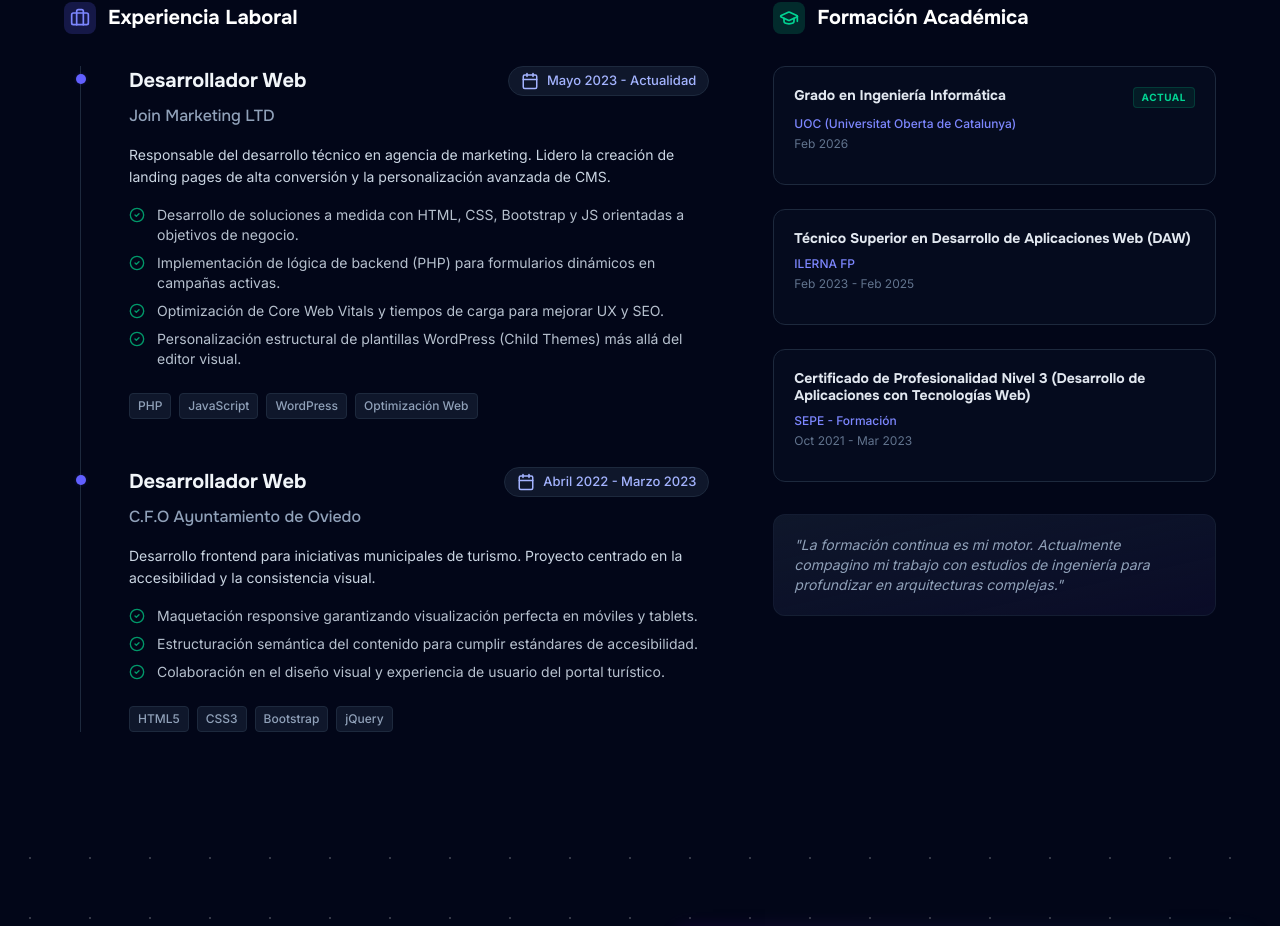
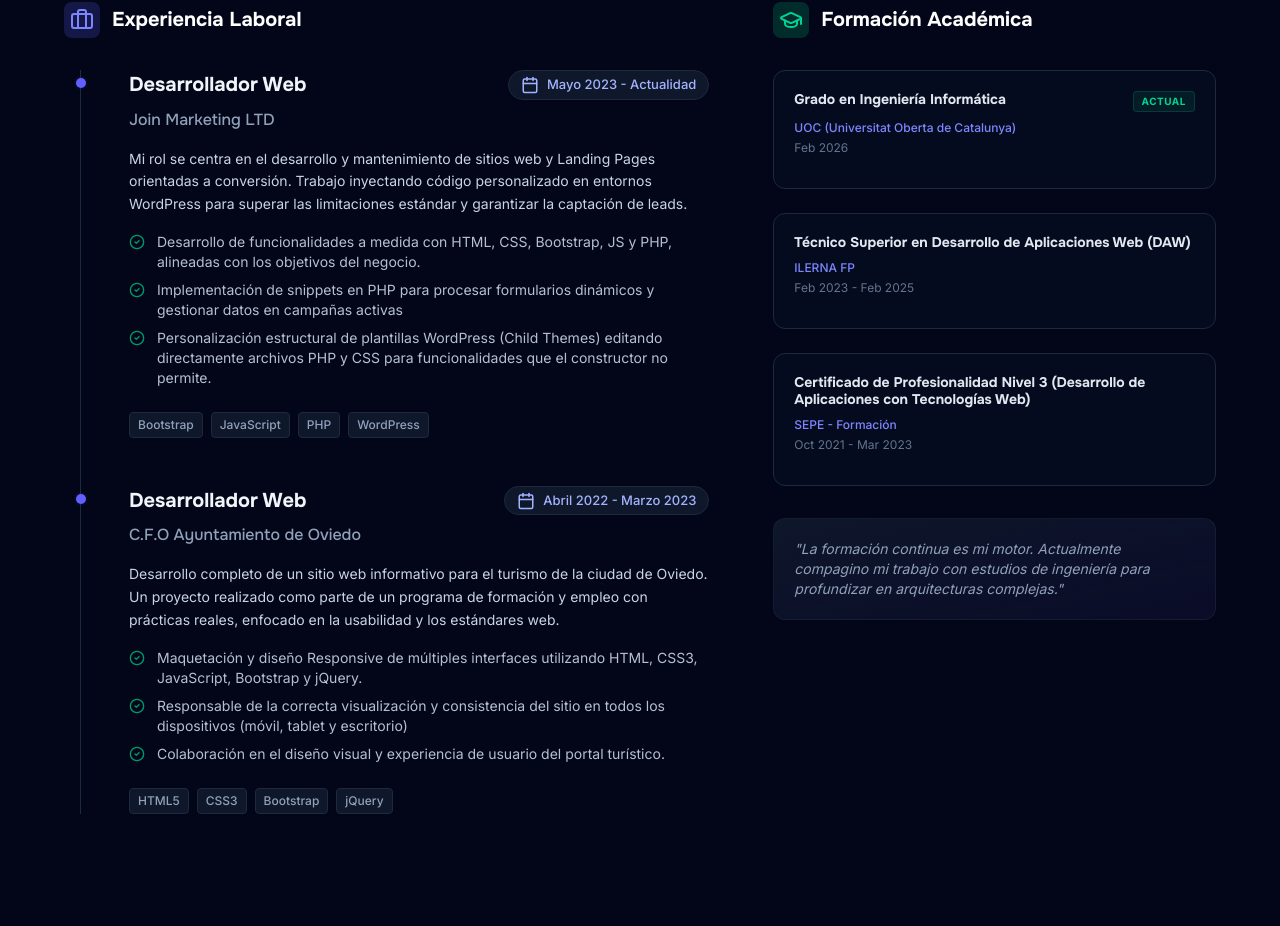
Before and after one commit to LuisChicaizaDev/portafolio-v2, a React (Vite) app: page / in a window 1280 px wide. Shown: the part 5023-5949 px from the top of the page. Built offline with nearby package versions, Linux system fonts and the light colour scheme.

Commit message:
feat(ui): actualizar información de experiencia laboral

```diff
--- a/src/components/sections/ExperienceSection.jsx
+++ b/src/components/sections/ExperienceSection.jsx
@@ -19,7 +19,7 @@ export const ExperienceSection = () => {
             </h2>
           </div>
           <p className="text-slate-400 max-w-3xl text-lg">
-            Mi recorrido técnico combinando el trabajo en entornos reales con la formación académica continua en ingeniería.
+            Mi experiencia laboral, combinada con una ruta de aprendizaje académico y técnico constante para fortalecer la base de mis conocmientos.
           </p>
         </div>
 
@@ -28,8 +28,8 @@ export const ExperienceSection = () => {
           {/* EXPERIENCIA LABORAL */}
           <div className="lg:col-span-7 space-y-12">
             <h3 className="text-xl font-bold text-white flex items-center gap-3 mb-8">
-              <span className="w-8 h-8 rounded-lg bg-indigo-500/20 flex items-center justify-center text-indigo-400">
-                <Briefcase className="w-5 h-5" />
+              <span className="size-9 rounded-lg bg-indigo-500/20 flex items-center justify-center text-indigo-400">
+                <Briefcase className="size-6" />
               </span>
               Experiencia Laboral
             </h3>
@@ -39,7 +39,7 @@ export const ExperienceSection = () => {
                 <div key={job.company} className="group relative pl-8 md:pl-12">
 
                   {/* Punto en la línea de tiempo */}
-                  <div className="absolute -left-[5px] top-2 w-2.5 h-2.5 rounded-full bg-indigo-500 shadow-[0_0_4px_rgba(99,102,241,0.2)] group-hover:shadow-[0_0_18px_rgba(99,102,241,0.9)] transition-all"></div>
+                  <div className="absolute -left-1.25 top-2 w-2.5 h-2.5 rounded-full bg-indigo-500 shadow-[0_0_4px_rgba(99,102,241,0.2)] group-hover:shadow-[0_0_18px_rgba(99,102,241,0.9)] transition-all"></div>
 
                   {/* Tarjeta de Experiencia */}
                   <div className="relative">
@@ -86,8 +86,8 @@ export const ExperienceSection = () => {
           {/* FORMACIÓN */}
           <div className="lg:col-span-5 space-y-8">
             <h3 className="text-xl font-bold text-white flex items-center gap-3 mb-8">
-              <span className="w-8 h-8 rounded-lg bg-emerald-500/20 flex items-center justify-center text-emerald-400">
-                <GraduationCap className="w-5 h-5" />
+              <span className="size-9 rounded-lg bg-emerald-500/20 flex items-center justify-center text-emerald-400">
+                <GraduationCap className="size-6" />
               </span>
               Formación Académica
             </h3>
--- a/src/data/experience.js
+++ b/src/data/experience.js
@@ -5,24 +5,23 @@ export const EXPERIENCE_DATA = {
         role: "Desarrollador Web",
         company: "Join Marketing LTD",
         dates: "Mayo 2023 - Actualidad",
-        description: "Responsable del desarrollo técnico en agencia de marketing. Lidero la creación de landing pages de alta conversión y la personalización avanzada de CMS.",
-        tags: ["PHP", "JavaScript", "WordPress", "Optimización Web"],
+        description: "Mi rol se centra en el desarrollo y mantenimiento de sitios web y Landing Pages orientadas a conversión. Trabajo inyectando código personalizado en entornos WordPress para superar las limitaciones estándar y garantizar la captación de leads.",
+        tags: ["Bootstrap", "JavaScript", "PHP", "WordPress"],
         achievements: [
-            "Desarrollo de soluciones a medida con HTML, CSS, Bootstrap y JS orientadas a objetivos de negocio.",
-            "Implementación de lógica de backend (PHP) para formularios dinámicos en campañas activas.",
-            "Optimización de Core Web Vitals y tiempos de carga para mejorar UX y SEO.",
-            "Personalización estructural de plantillas WordPress (Child Themes) más allá del editor visual."
+            "Desarrollo de funcionalidades a medida con HTML, CSS, Bootstrap, JS y PHP, alineadas con los objetivos del negocio.",
+            "Implementación de snippets en PHP para procesar formularios dinámicos y gestionar datos en campañas activas",
+            "Personalización estructural de plantillas WordPress (Child Themes) editando directamente archivos PHP y CSS para funcionalidades que el constructor no permite."
         ]
         },
         {
         role: "Desarrollador Web",
         company: "C.F.O Ayuntamiento de Oviedo",
         dates: "Abril 2022 - Marzo 2023",
-        description: "Desarrollo frontend para iniciativas municipales de turismo. Proyecto centrado en la accesibilidad y la consistencia visual.",
+        description: "Desarrollo completo de un sitio web informativo para el turismo de la ciudad de Oviedo. Un proyecto realizado como parte de un programa de formación y empleo con prácticas reales, enfocado en la usabilidad y los estándares web.",
         tags: ["HTML5", "CSS3", "Bootstrap", "jQuery"],
         achievements: [
-            "Maquetación responsive garantizando visualización perfecta en móviles y tablets.",
-            "Estructuración semántica del contenido para cumplir estándares de accesibilidad.",
+            "Maquetación y diseño Responsive de múltiples interfaces utilizando HTML, CSS3, JavaScript, Bootstrap y jQuery.",
+            "Responsable de la correcta visualización y consistencia del sitio en todos los dispositivos (móvil, tablet y escritorio)",
             "Colaboración en el diseño visual y experiencia de usuario del portal turístico."
         ]
         }
```
